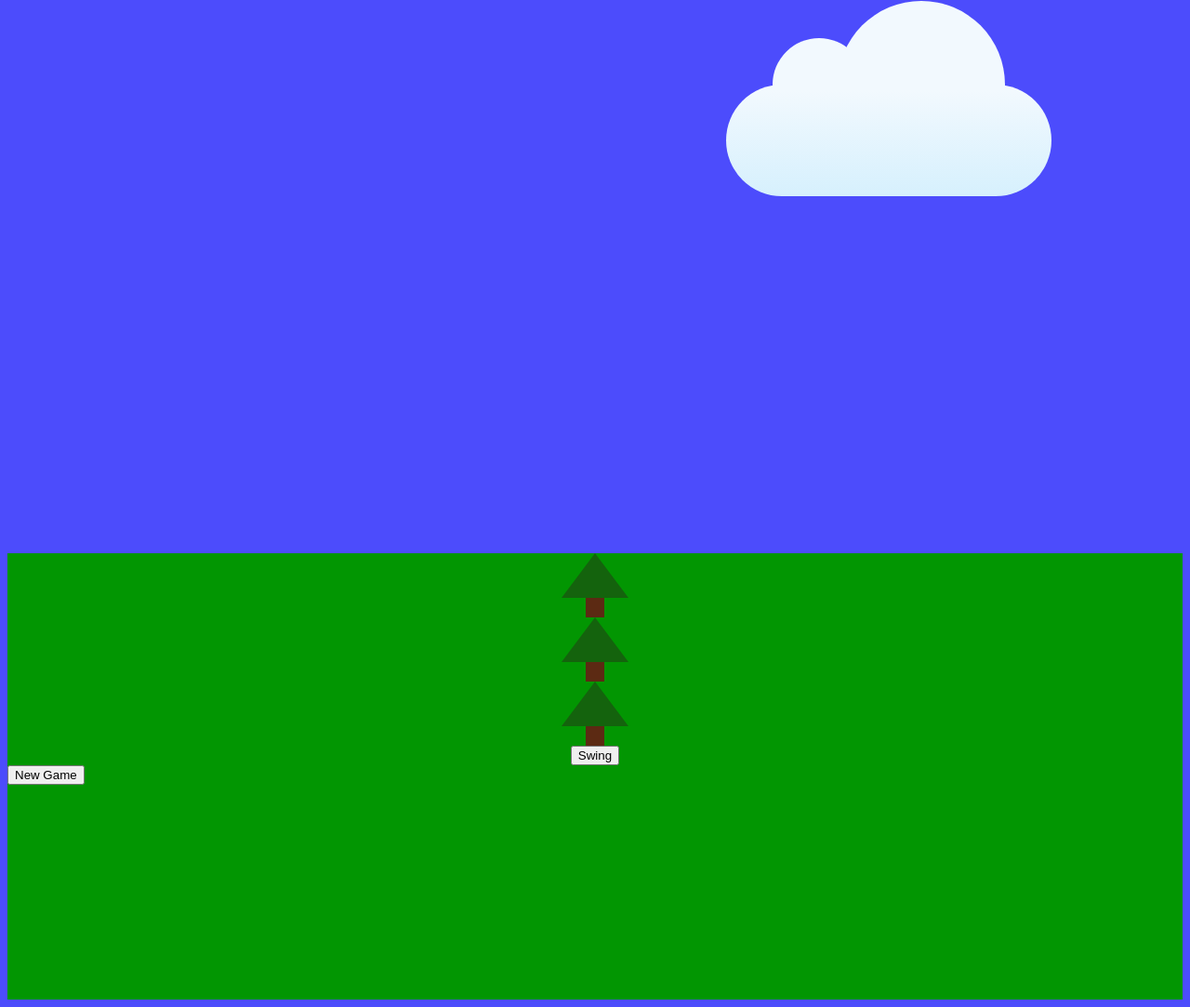
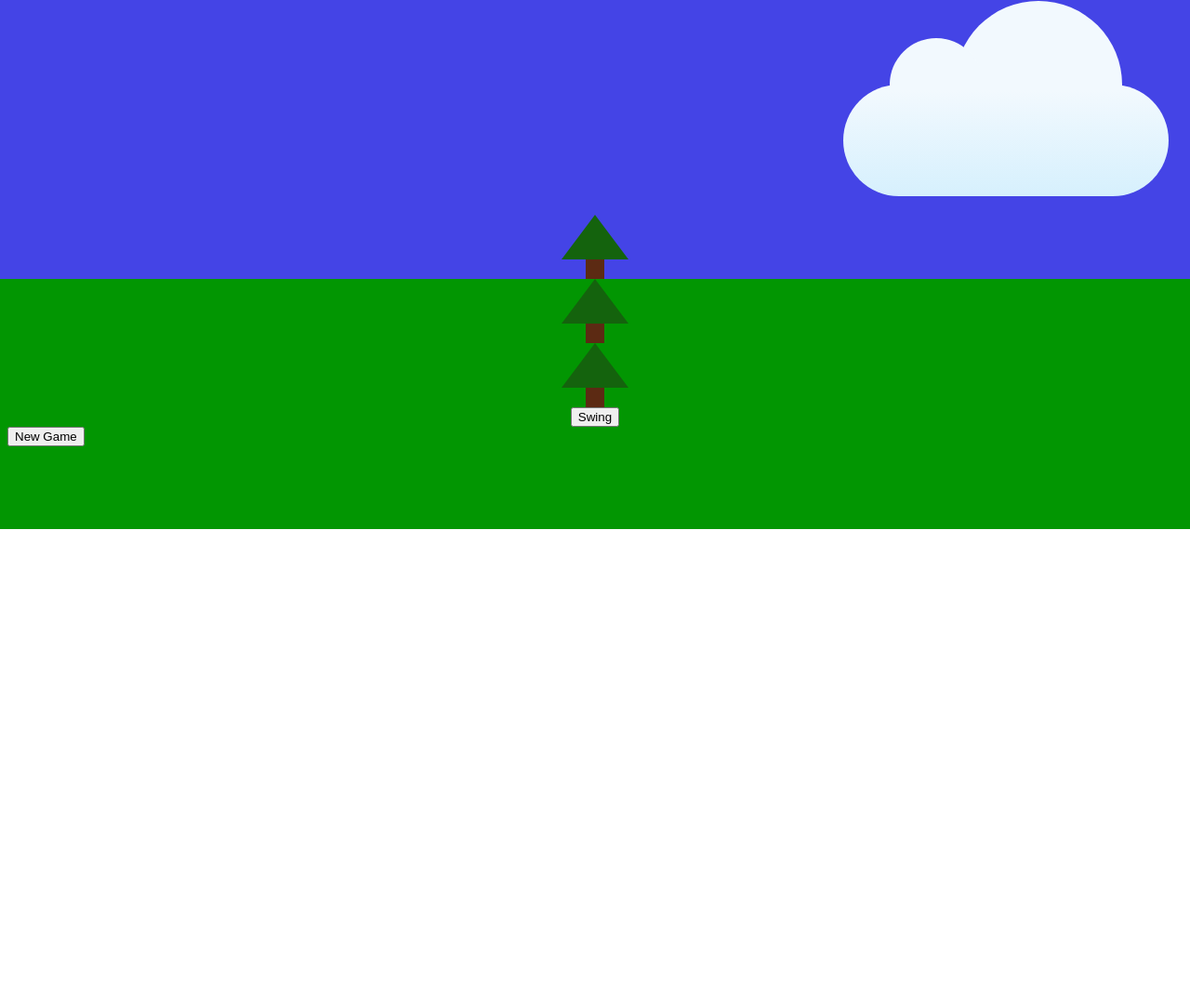
Before and after one commit to DerekDanielson/GolfJS, a plain HTML site: page index.html in a window 1280 px wide. Shown: the part 327-1410 px from the top of the page at 93% size. After the commit the page ends 896 px from the top, so only its background shows below. Drawn offline with Linux system fonts and the light colour scheme.

Commit message:
More CSS - Built background in one div, adjustments to clouds

```diff
--- a/app.css
+++ b/app.css
@@ -3,13 +3,9 @@ Make background change to new background each hole.  Maybe 8-bit style backgroun
 */
 
 body {
-    background: rgb(76, 76, 252);
-}
-
-#ground {
-    background: rgb(2, 150, 2);
-    height: 30rem;
-    margin-top: 24rem;
+    height: 100%;
+    background: linear-gradient(rgb(68, 68, 230) 70%, rgb(2, 150, 2) 30%);
+    margin-bottom: 7%;
 }
 
 #buttons {
--- a/clouds.css
+++ b/clouds.css
@@ -13,6 +13,7 @@
 	position: relative;
     left: -30%;
 	margin: 120px auto 20px;
+
 }
 
 #cloudLeft:after, #cloudLeft:before {
@@ -57,7 +58,7 @@
 	-moz-border-radius: 100px;
 
 	position: relative;
-    right: -25%;
+    right: -35%;
 	margin: 120px auto 20px;
 }
 
--- a/index.html
+++ b/index.html
@@ -13,8 +13,6 @@
     <h1>Golf JS</h1>
     <div id="cloudLeft"></div>
     <div id="cloudRight"></div>
-
-    <div id="ground">
 
         <div id="tree1">
             <div class="treeTop"></div>
@@ -34,7 +32,6 @@
         </div>
         <div>
             <button type="reset">New Game</button>
-        </div>
     </div>
 <script src="app.js"></script>
 </body>
```
